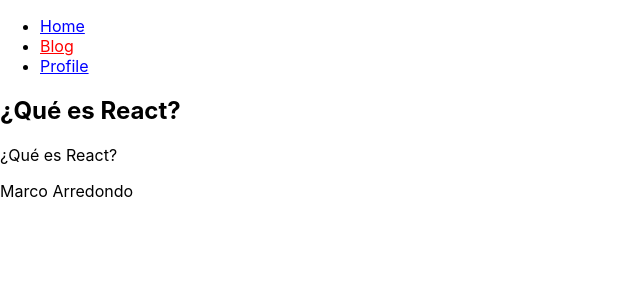
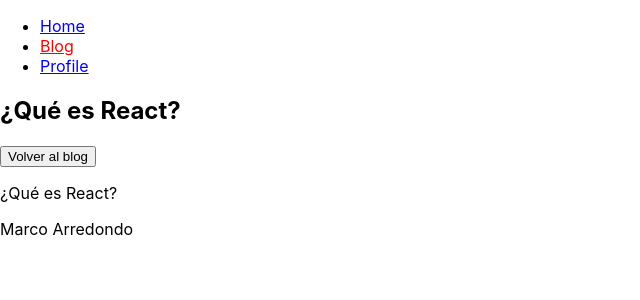
Before and after one commit to MarcoArredondo/curso-react-router, a React (Create React App) app: page /#/blog/que-es-react in a window 1280 px wide. Shown: the top 300 px of the page, without its empty margins (0-640 px from the left). Built offline with nearby package versions, Linux system fonts and the light colour scheme.

Commit message:
Adding useNavigate hook to redirect to another route

```diff
--- a/src/BlogPage.js
+++ b/src/BlogPage.js
@@ -8,7 +8,7 @@
             <h1>Blog Page</h1>
             <ul>
                 {blogData.map(post => (
-                    <BlogLink post={post}/>
+                    <BlogLink key={post.slug} post={post}/>
                 ))}
             </ul>
 
--- a/src/BlogPost.js
+++ b/src/BlogPost.js
@@ -1,15 +1,21 @@
 import React from "react";
-import { Link, useParams } from "react-router-dom";
+import { Link, useNavigate, useParams } from "react-router-dom";
 import { blogData } from "./blogdata";
 
 function BlogPost(){
 
     const { slug } = useParams();
+    const navigate = useNavigate();
     const blogPost = blogData.find(post => post.slug === slug);
+
+    const returnToBlog = () => {
+        navigate("/blog");
+    };
 
     return (
        <>
             <h2>{blogPost.title}</h2>
+            <button onClick={returnToBlog}>Volver al blog</button>
             <p>{blogPost.title}</p>
             <p>{blogPost.author}</p>
        </>
--- a/src/Menu.js
+++ b/src/Menu.js
@@ -20,6 +20,7 @@
                         return (
                             <li>
                                 <NavLink
+                                    key={route.to}
                                     to={route.to}
                                     style={({isActive}) => ({
                                         color: isActive ? 'red' : 'blue',
```
